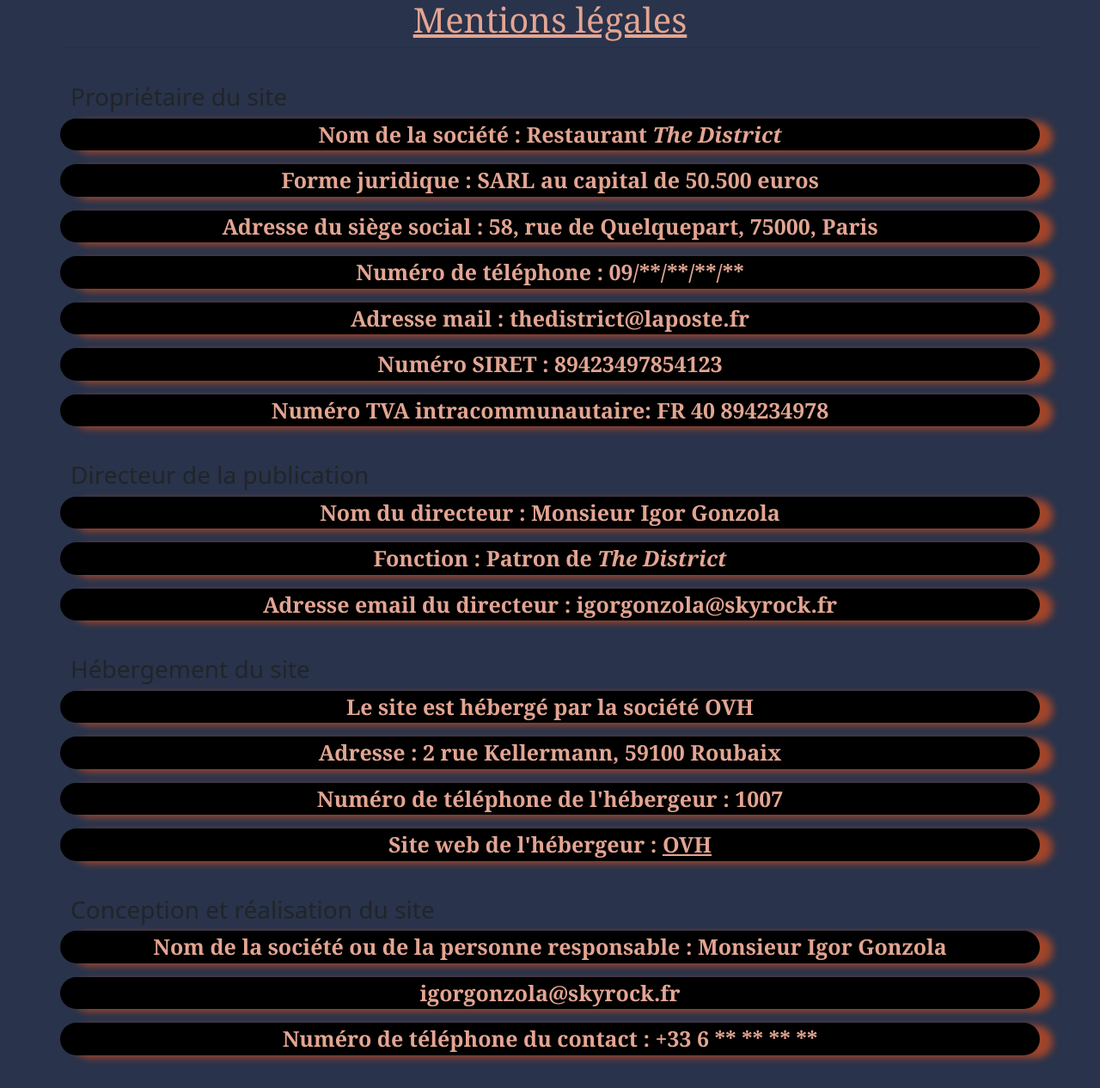
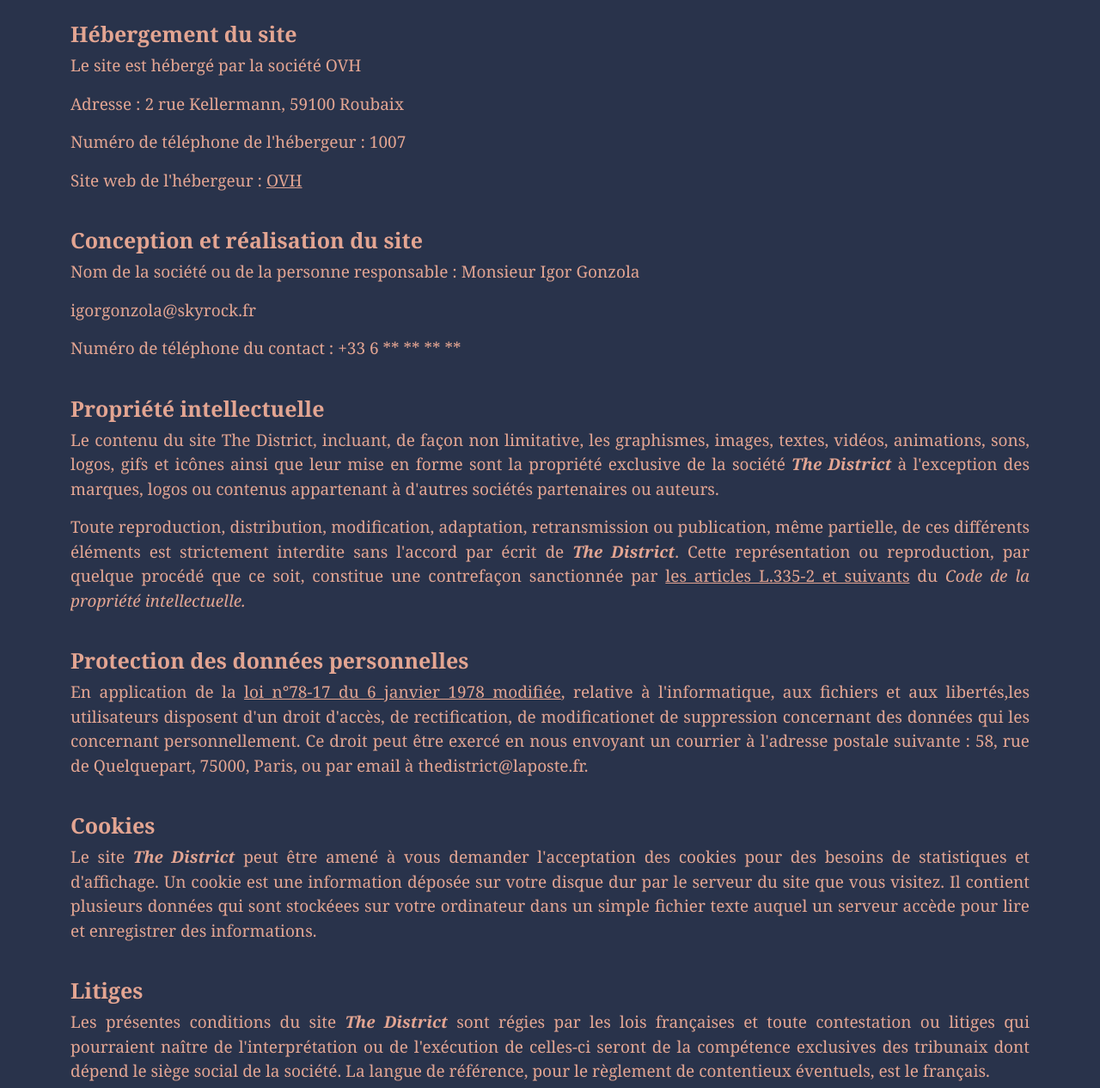
Before and after one commit to EldenGlitchDev/FULLSTACK, a PHP site: the page made by The District/mentions_legales.php in a window 1280 px wide. Shown: the part 1069-2335 px from the top of the page at 86% size. Run offline with PHP 8.4, Linux system fonts and the light colour scheme.

Commit message:
The District

```diff
--- a/The District/assets/css/contact.css
+++ b/The District/assets/css/contact.css
@@ -48,7 +48,7 @@
     font-weight: bold;
 }
 
-#NometPrenomCSS{
+.coordonneesCSS{
     font-family: Georgia, serif;
     font-size:20px;
     font-weight: bold;
--- a/The District/assets/css/index.css
+++ /dev/null
@@ -1,113 +0,0 @@
-/*INDEX*/
-
-body{
-    background-color: #29334B;
-
-}
-
-#boutonderoulant{
-    background-color: #E3A592;
-}
-
-.couleurbouton{
-    color: #E3A592;
-    font-size: 30px;
-    font-family:Georgia, serif;
-}
-
-#recherche{
-    position: relative;
-    top:260px;
-    left: 550px;
-    background-color:#62426D;
-    border:solid;
-    border:3px solid;
-    border-color: black;
-    color:#E3A592;
-    border-radius: 10px;
-}
-
-#video{
-    width: 1320px;
-    height: 300px;
-}
-
-p{
-    color:#E3A592;
-    font-family: Georgia, serif;
-    font-size:25px;
-    font-weight: bold;
-    text-align: center;
-    filter:drop-shadow(15px 3px 4px #a14529);
-    background-color: black;
-    border-radius: 20px;
-    margin-top: 5px;
-}
-
-#bandereaubas{
-    width: 558px;
-    height: 150px;
-
-}
-
-.logoFooter{
-    width: 50px;
-    height: 50px;
-    margin-top: 60px;
-}
-
-.mentionsLegPolConf{
-    margin-top: 60px;
-    font-weight: bold;
-}
-
-.parallax{
-    background-image: url(../img/bunch-pasta-ingredients.jpg);
-    background-attachment: fixed;
-    background-position: center;
-    background-size:cover;
-    display:flex;
-    justify-content: center;
-    align-items: center;
-    z-index: -50;
-    margin-top: 0%;
-}
-
-.animeimage{
-    transition: 0.5s ease;
-}
-
-.animeimage:hover{
-    -webkit-transform: scale(1.1);
-    -ms-transform: scale(1.1);
-    transform: scale(1.1);
-    transition: 1s ease;
-}
-
-.posImage{
-    width: 280px;
-    height: 280px;
-    border-radius: 50px;
-    border:solid;
-    border:10px solid;
-    border-color: rgb(0, 0, 0);
-    display:block;
-    margin-left: auto;
-    margin-right: auto;
-}
-
-a{
-    text-decoration: none;
-    color:#E3A592;
-}
-
-h1{
-    text-align: center;
-    text-decoration: underline;
-    color:#E3A592;
-    font-family: Georgia, serif;
-}
-
-.backgroundTitle{
-    background-color: black;
-}
--- /dev/null
+++ b/The District/assets/css/styles.css
@@ -0,0 +1,280 @@
+/*INDEX*/
+
+body{
+    background-color: #29334B;
+
+}
+
+.boutonderoulant{
+    background-color: #E3A592;
+}
+
+.couleurbouton{
+    color: #E3A592;
+    font-size: 30px;
+    font-family:Georgia, serif;
+}
+
+#recherche{
+    position: relative;
+    top:260px;
+    left: 550px;
+    background-color:#62426D;
+    border:solid;
+    border:3px solid;
+    border-color: black;
+    color:#E3A592;
+    border-radius: 10px;
+}
+
+#video{
+    width: 1320px;
+    height: 300px;
+}
+
+.pCouleurtxt{
+    color:#E3A592;
+    font-family: Georgia, serif;
+    font-size:25px;
+    font-weight: bold;
+    text-align: center;
+    filter:drop-shadow(15px 3px 4px #a14529);
+    background-color: black;
+    border-radius: 20px;
+    margin-top: 5px;
+}
+
+#bandereaubas{
+    width: 558px;
+    height: 150px;
+}
+
+.logoFooter{
+    width: 50px;
+    height: 50px;
+    margin-top: 60px;
+}
+
+.mentionsLegPolConf{
+    margin-top: 60px;
+    font-weight: bold;
+}
+
+.parallax{
+    background-image: url(../img/bunch-pasta-ingredients.jpg);
+    background-attachment: fixed;
+    background-position: center;
+    background-size:cover;
+    display:flex;
+    justify-content: center;
+    align-items: center;
+    z-index: -50;
+    margin-top: 0%;
+}
+
+.animeimage{
+    transition: 0.5s ease;
+}
+
+.animeimage:hover{
+    -webkit-transform: scale(1.1);
+    -ms-transform: scale(1.1);
+    transform: scale(1.1);
+    transition: 1s ease;
+}
+
+.posImage{
+    width: 280px;
+    height: 280px;
+    border-radius: 50px;
+    border:solid;
+    border:10px solid;
+    border-color: rgb(0, 0, 0);
+    display:block;
+    margin-left: auto;
+    margin-right: auto;
+}
+
+a{
+    text-decoration: none;
+    color:#E3A592;
+}
+
+h1{
+    text-align: center;
+    text-decoration: underline;
+    color:#E3A592;
+    font-family: Georgia, serif;
+}
+
+.backgroundTitle{
+    background-color: black;
+}
+
+
+/*CATEGORIES*/
+
+.bprecsuiv{
+    color:#E3A592;
+    font-family: Georgia, serif;
+    background-color: #62426D;
+    border-color: black;
+}
+
+#image{
+    width: 1320px;
+    height: 300px;
+}
+
+.posImage{
+    width: 280px;
+    height: 280px;
+    border-radius: 50px;
+    border:solid;
+    border:10px solid;
+    border-color: rgb(0, 0, 0);
+    display:block;
+    margin-left: auto;
+    margin-right: auto;
+}
+
+
+/*TOUS LES PLATS*/
+
+.cardscolor{
+    background-color: #360E44 ;
+}
+
+.txtcolor{
+    color:white;
+}
+
+#boutoncommander{
+    margin-top: 10px;
+    margin-left: 50px;
+}
+
+#image{
+    width: 1320px;
+    height: 300px;
+}
+
+
+/*CONTACT*/
+
+#background-img{
+    background-image: url(../img/ibg.jpg);
+    background-size: cover;
+}
+
+#couleurtxt{
+    color: #F50B0B;
+    font-family: Georgia, serif;
+    font-size:12px;
+    font-weight: bold;
+}
+
+#NometPrenomCSS{
+    font-family: Georgia, serif;
+    font-size:20px;
+    font-weight: bold;
+}
+
+.coordonneesCSS{
+    font-family: Georgia, serif;
+    font-size:20px;
+    font-weight: bold;
+}
+
+
+/*COMMANDE*/
+
+#rectangleviolet{
+    background-color: #62426D;
+    border:solid;
+    border:2px solid;
+    height: auto;
+    width: 700px;
+
+}
+
+.coordonneesCSS{
+    font-family: Georgia, serif;
+    font-size:20px;
+    font-weight: bold;
+}
+
+.quantite{
+    margin-left: 487px;
+    margin-top: 50px;
+    margin-bottom: 0px;
+}
+
+.barrequantite{
+    margin-left: 520px;
+    margin-top: 20px;
+}
+
+#image{
+    width: 1320px;
+    height: 320px;
+}
+
+/*PLATS PAR CATEGORIES*/
+
+#titre{
+    background-color: #62426D;
+    border:2px solid;
+    border-radius: 8px;
+    color:#E3A592;
+    font-family: Georgia, serif;
+    text-align: center;
+    font-weight: bold;
+    font-size: 23px;
+}
+
+#boutoncommander{
+    margin-top: 40px;
+    margin-left: 100px;
+}
+
+.titreconteneur{
+    width:2000px;
+  min-height:15px;
+}
+
+#image{
+    width: 1320px;
+    height: 300px;
+}
+
+
+/*MENTIONS LEGALES ET POLITIQUE DE CONFIDENTIALITE*/
+
+body{
+    background-color: #29334B;
+
+}
+
+.paragraphePolMen, .listePolMen{
+    color:#E3A592;
+    font-family: Georgia, serif;
+    font-size:19px;
+    text-align: justify;
+}
+
+h2, h3{
+    color:#E3A592;
+    font-family: Georgia, serif;
+    font-size:25px;
+    font-weight: bold;
+    text-align: start;
+}
+
+hr{
+    border: 1px solid #E3A592;
+}
+
+.titrePolMen{
+    color:#E3A592;
+}
--- a/The District/categorie.php
+++ b/The District/categorie.php
@@ -36,7 +36,7 @@
             echo '<div class="col-sm-12 col-lg-4">
               <a href="platsparcategorie.php?catplat='.$row['id'].'">
                 <img src="assets/img/category/'.$row['image'].'"class="animeimage posImage" alt="'.$row['libelle'].'">
-                <p>'.$row['libelle'].'</p>
+                <p class="pCouleurtxt">'.$row['libelle'].'</p>
                 <div class="card-body">
                 </div>
               </a>
--- a/The District/header.php
+++ b/The District/header.php
@@ -43,6 +43,7 @@
   '/platsparcategorie.php'=>'Plats par catégories',
   '/politique_de_confidentialite.php'=>'Politique de confidentialité',
   '/mentions_legales.php'=>'Mentions légales',
+  /* AJOUTER DES PAGES ICI EN CAS DE RAJOUT */
 ];
 
 $plats=[
@@ -52,6 +53,7 @@
   10 => 'Pastas',
   11 => 'Sandwichs',
   13 => 'Salades',
+  /* AJOUTER DES PLATS ICI EN CAS DE RAJOUT */
 ];
 
 $commandes=[
@@ -65,6 +67,7 @@
   17 => 'Tagliatelles au saumon',
   13 => 'Salade César',
   15 => 'Courgettes farcies au quinoa et duxelles de champignons'
+  /* AJOUTER DES COMMANDES ICI EN CAS DE RAJOUT */
 ];
 
 $url = $_SERVER['REQUEST_URI'];
@@ -93,13 +96,14 @@
 ?>
 
   <link href="https://cdn.jsdelivr.net/npm/bootstrap@5.3.3/dist/css/bootstrap.min.css" rel="stylesheet" integrity="sha384-QWTKZyjpPEjISv5WaRU9OFeRpok6YctnYmDr5pNlyT2bRjXh0JMhjY6hW+ALEwIH" crossorigin="anonymous">
+  <link rel="stylesheet" href="assets/css/styles.css">
   <link rel="shortcut icon" href="assets/img/the_district_brand/favicon.png">
 
 
-  <?php
+  <!--?php
   switch ($_SERVER['REQUEST_URI']) { // Il s'agit d'une variable superglobale PHP qui renvoie l'URL actuelle de la page Web.
     case '/index.php':               // L'instruction switch est utilisée pour vérifier la valeur de $_SERVER['REQUEST_URI'] et exécuter différents blocs de code en fonction de l'URL.
-      echo '<link rel="stylesheet" href="assets/css/index.css">';
+      echo '<link rel="stylesheet" href="assets/css/styles.css">';
       break;
     case '/touslesplats.php':        // Pour chaque cas, le code vérifie si l'URL actuelle correspond à l'URL spécifiée. Si tel est le cas, il fait écho à une balise <link> qui renvoie à une feuille de style CSS spécifique.
       echo '<link rel="stylesheet" href="assets/css/touslesplats.css">';
@@ -169,10 +173,9 @@
                           break;
 
     default: // The default case is used to specify a fallback CSS stylesheet if the current URL does not match any of the specified URLs. In this case, it links to assets/css/index.css
-      echo '<link rel="stylesheet" href="assets/css/index.css">';
+      echo '<link rel="stylesheet" href="assets/css/styles.css">';
   }
-?>
-
+?-->
 
 </head>
 
@@ -184,7 +187,7 @@
       <nav class="navbar navbar-expand-lg bg-dark">
         <div class="container-fluid">
           <a href="index.php"><img src="assets/img/the_district_brand/logo.png" alt="logo" width="150" height="110" class="mx-3" class="img-fluid"></a>
-          <button class="navbar-toggler couleurbouton" id="boutonderoulant" type="button" data-bs-toggle="collapse" data-bs-target="#navbarNavAltMarkup" aria-controls="navbarNavAltMarkup" aria-expanded="false" aria-label="Toggle navigation">
+          <button class="navbar-toggler couleurbouton boutonderoulant" type="button" data-bs-toggle="collapse" data-bs-target="#navbarNavAltMarkup" aria-controls="navbarNavAltMarkup" aria-expanded="false" aria-label="Toggle navigation">
             <span class="navbar-toggler-icon"></span>
           </button>
           <div class="collapse navbar-collapse" id="navbarNavAltMarkup">
--- a/The District/index.php
+++ b/The District/index.php
@@ -41,7 +41,7 @@
             echo '<div class="col-sm-12 col-lg-4">
               <a href="platsparcategorie.php?catplat='.$row['id'].'">
                 <img src="assets/img/category/'.$row['image'].'"class="animeimage posImage" alt="'.$row['libelle'].'">
-                <p>'.$row['libelle'].'</p>
+                <p class="pCouleurtxt">'.$row['libelle'].'</p>
                 <div class="card-body">
                 </div>
               </a>
@@ -97,7 +97,7 @@
           echo '<div class="col-sm-12 col-lg-4">
               <a href="commande.php?comm='.$row['id'].'">
                 <img src="assets/img/food/'.$row['image'].'"class="animeimage posImage" alt="'.$row['libelle'].'">
-                <p>'.$row['libelle'].'</p>
+                <p class="pCouleurtxt">'.$row['libelle'].'</p>
                 <div class="card-body">
                 </div>
               </a>
--- a/The District/mentions_legales.php
+++ b/The District/mentions_legales.php
@@ -4,56 +4,56 @@
 
 <div class="container">
     <div class="row">
-<h1>Mentions légales</h1><hr>
+<h1 class="titrePolMen">Mentions légales</h1><hr>
 
 <h3 class="mt-4">Propriétaire du site</h3>
 
-<p>Nom de la société : Restaurant <b><i>The District</b></i></p>
-<p>Forme juridique : SARL au capital de  50.500 euros</p>
-<p>Adresse du siège social : 58, rue de Quelquepart, 75000, Paris</p>
-<p>Numéro de téléphone : 09/**/**/**/**</p>
-<p>Adresse mail : thedistrict@laposte.fr</p>
-<p>Numéro SIRET : 89423497854123</p>
-<p>Numéro TVA intracommunautaire: FR 40 894234978</p>
+<p class="paragraphePolMen">Nom de la société : Restaurant <b><i>The District</b></i></p>
+<p class="paragraphePolMen">Forme juridique : SARL au capital de  50.500 euros</p>
+<p class="paragraphePolMen">Adresse du siège social : 58, rue de Quelquepart, 75000, Paris</p>
+<p class="paragraphePolMen">Numéro de téléphone : 09/**/**/**/**</p>
+<p class="paragraphePolMen">Adresse mail : thedistrict@laposte.fr</p>
+<p class="paragraphePolMen">Numéro SIRET : 89423497854123</p>
+<p class="paragraphePolMen">Numéro TVA intracommunautaire: FR 40 894234978</p>
 
 <h3 class="mt-4">Directeur de la publication</h3>
 
-<p>Nom du directeur : Monsieur Igor Gonzola</p> <!--Jean Bon/Thomato Ketchup/Ali Mentation/Igor Gonzola/Harry Cover/Laura Tatouille-->
-<p>Fonction : Patron de <b><i>The District</i></b></p>
-<p>Adresse email du directeur : igorgonzola@skyrock.fr</p>
+<p class="paragraphePolMen">Nom du directeur : Monsieur Igor Gonzola</p> <!--Jean Bon/Thomato Ketchup/Ali Mentation/Igor Gonzola/Harry Cover/Laura Tatouille-->
+<p class="paragraphePolMen">Fonction : Patron de <b><i>The District</i></b></p>
+<p class="paragraphePolMen">Adresse email du directeur : igorgonzola@skyrock.fr</p>
 
 <h3 class="mt-4">Hébergement du site</h3>
 
-<p>Le site est hébergé par la société OVH</p>
-<p>Adresse : 2 rue Kellermann, 59100 Roubaix</p>
-<p>Numéro de téléphone de l'hébergeur : 1007</p>
-<p>Site web de l'hébergeur : <a href="https://www.ovhcloud.com/fr/"> <u>OVH</u></a></p>
+<p class="paragraphePolMen">Le site est hébergé par la société OVH</p>
+<p class="paragraphePolMen">Adresse : 2 rue Kellermann, 59100 Roubaix</p>
+<p class="paragraphePolMen">Numéro de téléphone de l'hébergeur : 1007</p>
+<p class="paragraphePolMen">Site web de l'hébergeur : <a href="https://www.ovhcloud.com/fr/"> <u>OVH</u></a></p>
 
 <h3 class="mt-4">Conception et réalisation du site</h3>
 
-<p>Nom de la société ou de la personne responsable : Monsieur Igor Gonzola</p>
-<p>igorgonzola@skyrock.fr</p>
-<p>Numéro de téléphone du contact : +33 6 ** ** ** **</p>
+<p class="paragraphePolMen">Nom de la société ou de la personne responsable : Monsieur Igor Gonzola</p>
+<p class="paragraphePolMen">igorgonzola@skyrock.fr</p>
+<p class="paragraphePolMen">Numéro de téléphone du contact : +33 6 ** ** ** **</p>
 
 <h3 class="mt-4">Propriété intellectuelle</h3>
 
-<p>Le contenu du site The District, incluant, de façon non limitative, les graphismes, images, textes, vidéos, animations, sons, logos, gifs et icônes ainsi que leur mise en forme sont la propriété exclusive de la société <b><i>The District</i></b> à l'exception des marques, logos ou contenus appartenant à d'autres sociétés partenaires ou auteurs.</p>
+<p class="paragraphePolMen">Le contenu du site The District, incluant, de façon non limitative, les graphismes, images, textes, vidéos, animations, sons, logos, gifs et icônes ainsi que leur mise en forme sont la propriété exclusive de la société <b><i>The District</i></b> à l'exception des marques, logos ou contenus appartenant à d'autres sociétés partenaires ou auteurs.</p>
 
 <br>
 
-<p>Toute reproduction, distribution, modification, adaptation, retransmission ou publication, même partielle, de ces différents éléments est strictement interdite sans l'accord par écrit de <b><i>The District</i></b>. Cette représentation ou reproduction, par quelque procédé que ce soit, constitue une contrefaçon sanctionnée par <a href="https://www.legifrance.gouv.fr/codes/article_lc/LEGIARTI000032655082"><u>les articles L.335-2 et suivants</u></a> du <i>Code de la propriété intellectuelle.</i></p>
+<p class="paragraphePolMen">Toute reproduction, distribution, modification, adaptation, retransmission ou publication, même partielle, de ces différents éléments est strictement interdite sans l'accord par écrit de <b><i>The District</i></b>. Cette représentation ou reproduction, par quelque procédé que ce soit, constitue une contrefaçon sanctionnée par <a href="https://www.legifrance.gouv.fr/codes/article_lc/LEGIARTI000032655082"><u>les articles L.335-2 et suivants</u></a> du <i>Code de la propriété intellectuelle.</i></p>
 
 <h3 class="mt-4">Protection des données personnelles</h3>
 
-<p>En application de la <a href="https://www.legifrance.gouv.fr/loda/id/JORFTEXT000000886460/"><u>loi n°78-17 du 6 janvier 1978 modifiée</u></a>, relative à l'informatique, aux fichiers et aux libertés,les utilisateurs disposent d'un droit d'accès, de rectification, de modificationet de suppression concernant des données qui les concernant personnellement. Ce droit peut être exercé en nous envoyant un courrier à l'adresse postale suivante : 58, rue de Quelquepart, 75000, Paris, ou par email à thedistrict@laposte.fr.
+<p class="paragraphePolMen">En application de la <a href="https://www.legifrance.gouv.fr/loda/id/JORFTEXT000000886460/"><u>loi n°78-17 du 6 janvier 1978 modifiée</u></a>, relative à l'informatique, aux fichiers et aux libertés,les utilisateurs disposent d'un droit d'accès, de rectification, de modificationet de suppression concernant des données qui les concernant personnellement. Ce droit peut être exercé en nous envoyant un courrier à l'adresse postale suivante : 58, rue de Quelquepart, 75000, Paris, ou par email à thedistrict@laposte.fr.
 
 <h3 class="mt-4">Cookies</h3>
 
-<p>Le site <b><i>The District</i></b> peut être amené à vous demander l'acceptation des cookies pour des besoins de statistiques et d'affichage. Un cookie est une information déposée sur votre disque dur par le serveur du site que vous visitez. Il contient plusieurs données qui sont stockéees sur votre ordinateur dans un simple fichier texte auquel un serveur accède pour lire et enregistrer des informations.</p>
+<p class="paragraphePolMen">Le site <b><i>The District</i></b> peut être amené à vous demander l'acceptation des cookies pour des besoins de statistiques et d'affichage. Un cookie est une information déposée sur votre disque dur par le serveur du site que vous visitez. Il contient plusieurs données qui sont stockéees sur votre ordinateur dans un simple fichier texte auquel un serveur accède pour lire et enregistrer des informations.</p>
 
 <h3 class="mt-4">Litiges</h3>
 
-<p>Les présentes conditions du site <b><i>The District</i></b> sont régies par les lois françaises et toute contestation ou litiges qui pourraient naître de l'interprétation ou de l'exécution de celles-ci seront de la compétence exclusives des tribunaix dont dépend le siège social de la société. La langue de référence, pour le règlement de contentieux éventuels, est le français.</p>
+<p class="paragraphePolMen">Les présentes conditions du site <b><i>The District</i></b> sont régies par les lois françaises et toute contestation ou litiges qui pourraient naître de l'interprétation ou de l'exécution de celles-ci seront de la compétence exclusives des tribunaix dont dépend le siège social de la société. La langue de référence, pour le règlement de contentieux éventuels, est le français.</p>
 
 </div>
 </div>
```
Also changed, not shown: The District/commande.php (+4 -4 lines), The District/contact.php (+5 -5 lines), The District/politique_de_confidentialite.php (+17 -17 lines).
